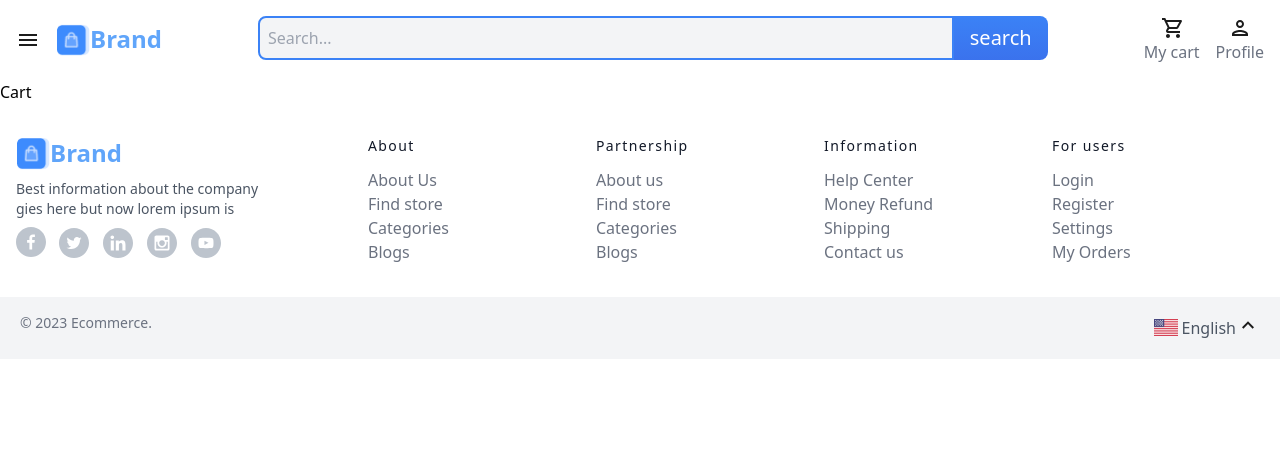
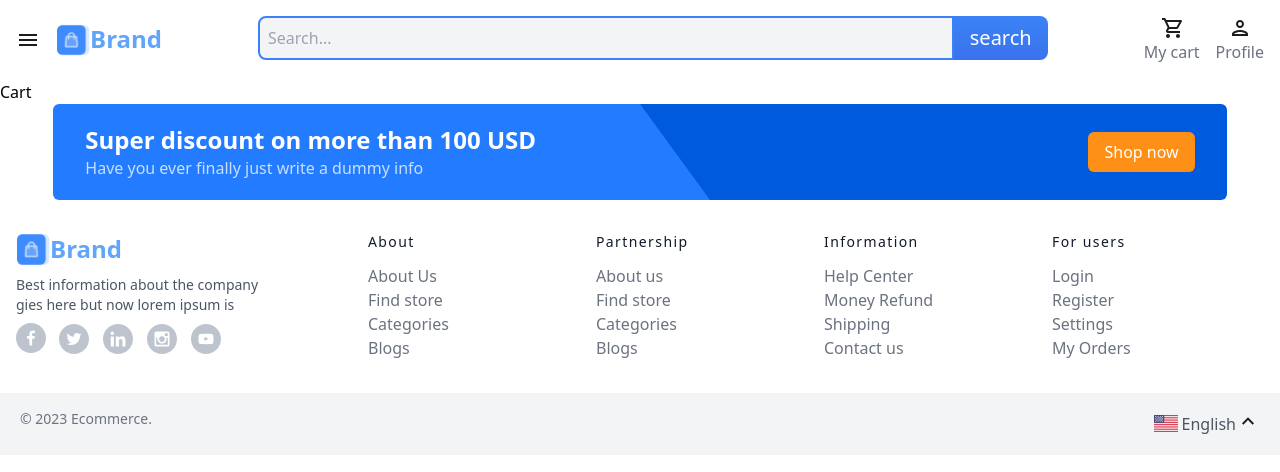
Before and after one commit to alexleonardochristachomolina/project10, a React (Vite) app in the folder client/: page /cart in a window 1280 px wide. Shown: the top 472 px of the page. Built offline with nearby package versions, Linux system fonts and the light colour scheme.

Commit message:
feat: :sparkles: add BannerDiscount Component

```diff
--- /dev/null
+++ b/client/src/components/BannerDiscount/index.jsx
@@ -0,0 +1,26 @@
+import React from 'react';
+
+const BannerDiscount = () => {
+  return (
+    <div className="grid grid-cols-2 w-11/12 justify-center mx-auto">
+      {/* First Section */}
+      <div className="flex flex-col bg-[#237CFF] py-5 px-8 rounded-s-md">
+        <h1 className="text-2xl text-white font-semibold">
+          Super discount on more than 100 USD
+        </h1>
+        <p className="text-white text-base opacity-75">
+          Have you ever finally just write a dummy info
+        </p>
+      </div>
+      <div className="relative flex items-center justify-end bg-[#005ADE] py-5 px-8 rounded-e-md">
+        {/* First Section */}
+        <div className="absolute border-solid border-t-[96px] border-l-[70px] border-t-transparent border-l-[#237CFF] left-0 top-0"></div>
+        <button className="bg-[#FF9017] text-white px-4 py-2 rounded-md hover:bg-[#FF9917]">
+          Shop now
+        </button>
+      </div>
+    </div>
+  );
+};
+
+export default BannerDiscount;
--- a/client/src/pages/Cart.jsx
+++ b/client/src/pages/Cart.jsx
@@ -1,7 +1,13 @@
 import React from 'react';
+import BannerDiscount from '../components/BannerDiscount';
 
 const Cart = () => {
-  return <div>Cart</div>;
+  return (
+    <div>
+      Cart
+      <BannerDiscount />
+    </div>
+  );
 };
 
 export default Cart;
--- a/client/src/pages/ProductDetails.jsx
+++ b/client/src/pages/ProductDetails.jsx
@@ -1,7 +1,13 @@
 import React from 'react';
+import BannerDiscount from '../components/BannerDiscount';
 
 const ProductDetails = () => {
-  return <div>ProductDetails</div>;
+  return (
+    <div>
+      ProductDetails
+      <BannerDiscount />
+    </div>
+  );
 };
 
 export default ProductDetails;
```
Also changed, not shown: 2 other files (tests, documents, lock files or other folders).
